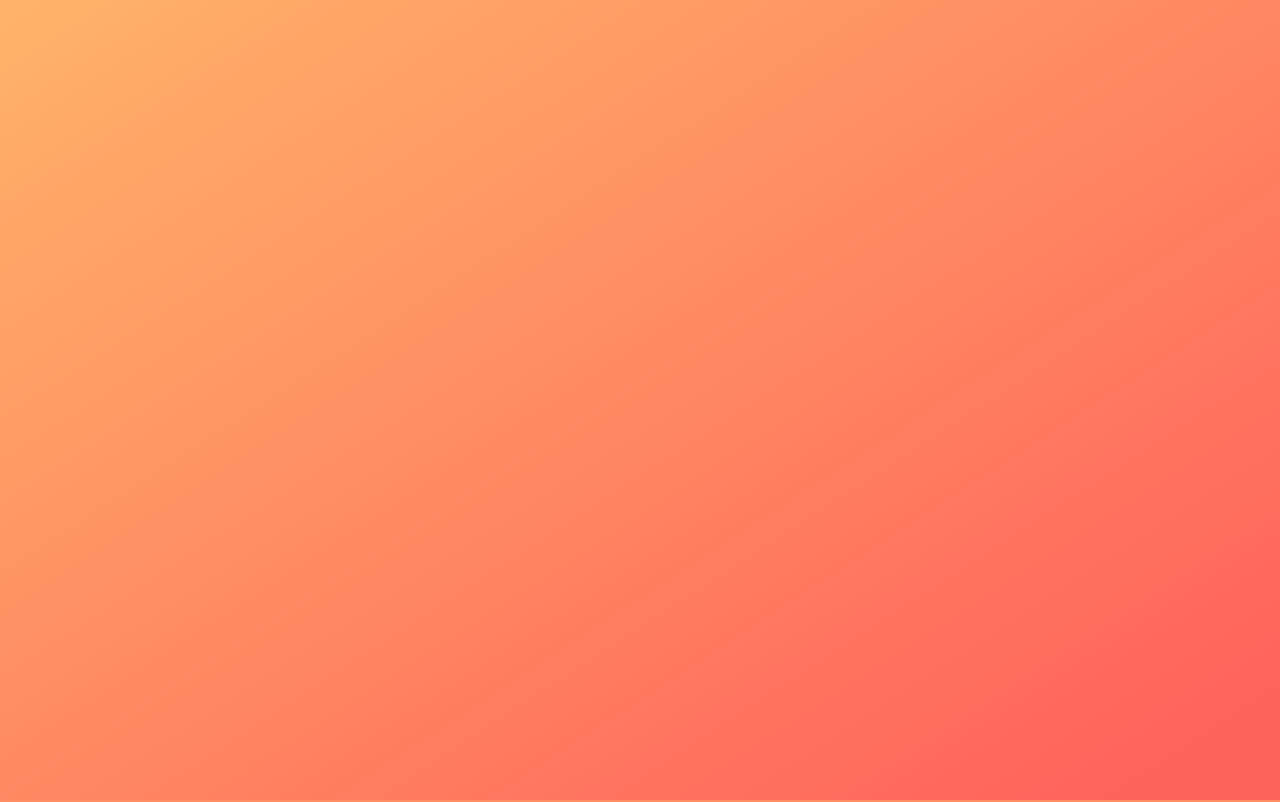
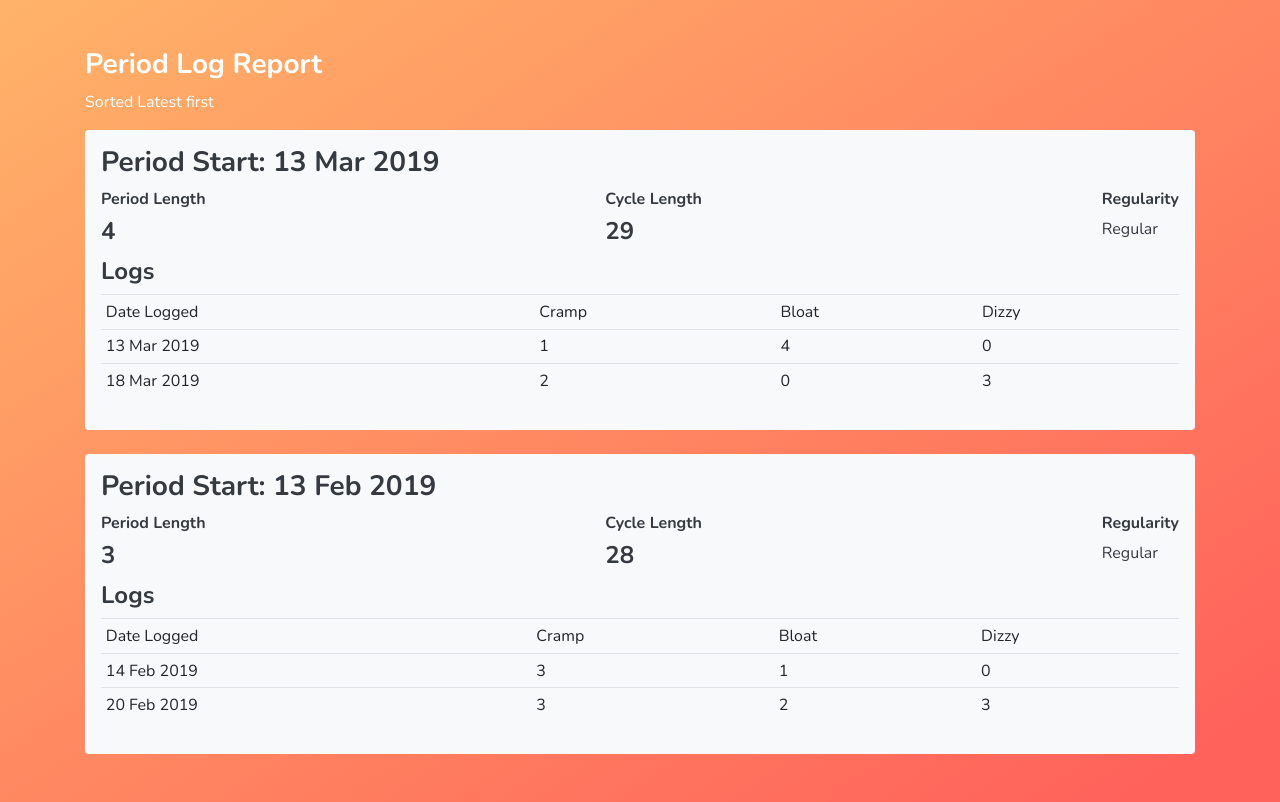
Before and after one commit to shirleneliew/tender_elion, a Django app: page /report in a window 1280 px wide. Run offline with Django 3.2, Linux system fonts and the light colour scheme; parts of the project's set-up code (start-up, migrations or seed data) failed here and were passed over; some libraries are stand-ins or nearby versions.

Commit message:
report page

```diff
--- a/tender/userflow/templates/userflow/report.html
+++ b/tender/userflow/templates/userflow/report.html
@@ -1,5 +1,96 @@
 {% extends './base.html' %}
 
 {% block content %}
+<div>
+
+<h3>
+  Period Log Report
+</h3>
+  <p>
+    Sorted Latest first
+  </p>
+<div class='bg-light text-dark rounded p-3 mb-4'>
+  <h3>Period Start: 13 Mar 2019</h3>
+  <div class='d-flex justify-content-between'>
+    <div>
+      <label>Period Length</label>
+      <h4>4</h4>
+    </div>
+    <div>
+      <label>Cycle Length</label>
+      <h4>29</h4>
+    </div>
+    <div>
+      <label>Regularity</label>
+      <p>Regular</p>
+    </div>
+  </div>
+  <h4>Logs</h4>
+  <table class='table table-sm'>
+    <thead>
+      <td>Date Logged</td>
+      <td>Cramp</td>
+      <td>Bloat</td>
+      <td>Dizzy</td>
+    </thead>
+    <tbody>
+      <tr>
+        <td>13 Mar 2019</td>
+        <td>1</td>
+        <td>4</td>
+        <td>0</td>
+      </tr>
+      <tr>
+        <td>18 Mar 2019</td>
+        <td>2</td>
+        <td>0</td>
+        <td>3</td>
+      </tr>
+    </tbody>
+  </table>
+</div>
+
+<div class='bg-light text-dark rounded p-3'>
+  <h3>Period Start: 13 Feb 2019</h3>
+  <div class='d-flex justify-content-between'>
+    <div>
+      <label>Period Length</label>
+      <h4>3</h4>
+    </div>
+    <div>
+      <label>Cycle Length</label>
+      <h4>28</h4>
+    </div>
+    <div>
+      <label>Regularity</label>
+      <p>Regular</p>
+    </div>
+  </div>
+  <h4>Logs</h4>
+  <table class='table table-sm'>
+    <thead>
+      <td>Date Logged</td>
+      <td>Cramp</td>
+      <td>Bloat</td>
+      <td>Dizzy</td>
+    </thead>
+    <tbody>
+      <tr>
+        <td>14 Feb 2019</td>
+        <td>3</td>
+        <td>1</td>
+        <td>0</td>
+      </tr>
+      <tr>
+        <td>20 Feb 2019</td>
+        <td>3</td>
+        <td>2</td>
+        <td>3</td>
+      </tr>
+    </tbody>
+  </table>
+</div>
+
+</div>
 
 {% endblock %}
```
